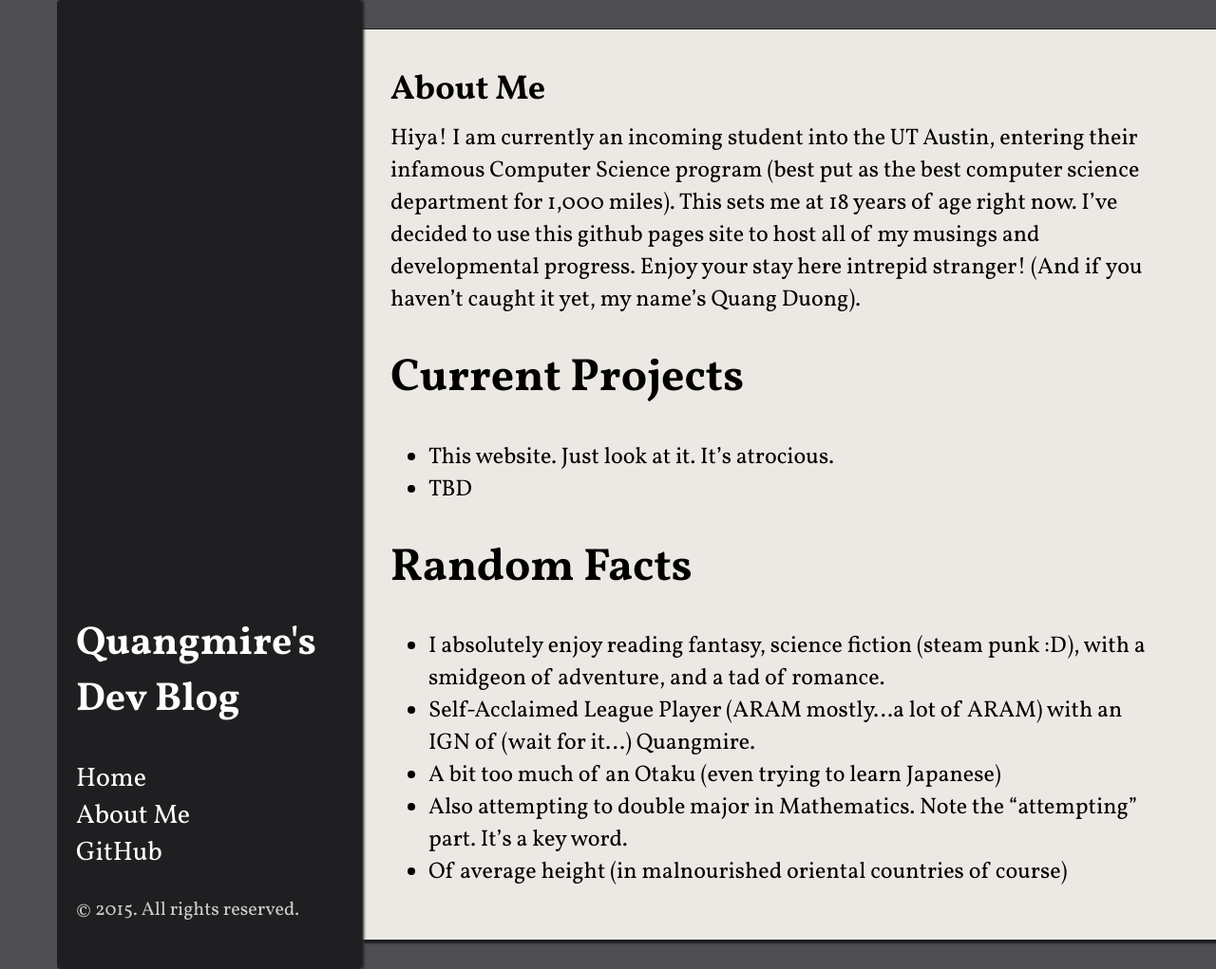
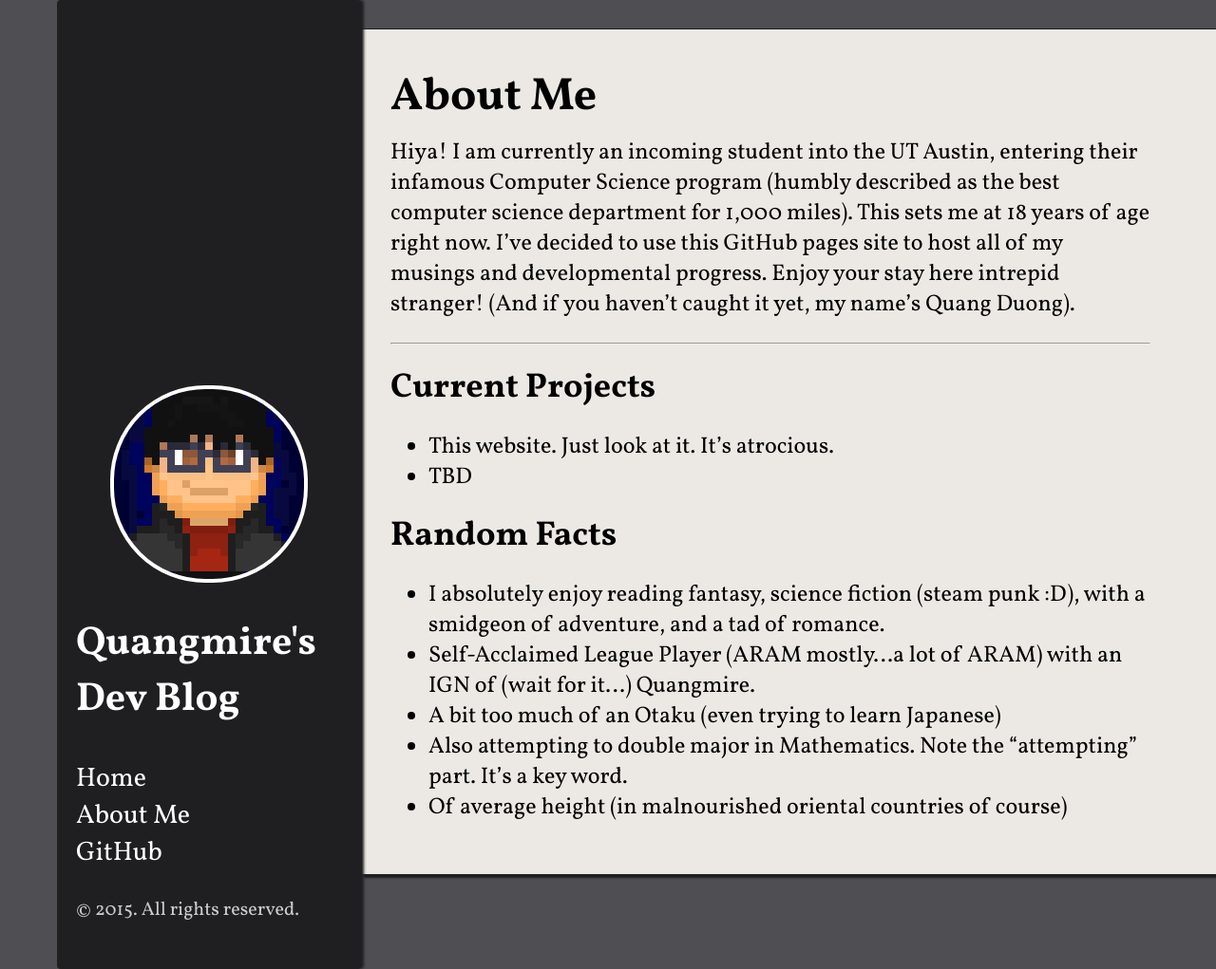
Before and after one commit to Quangmire/quangduong.me, a Jekyll site: the page built from about.md, in a window 1280 px wide and 1021 px high. Shown: the whole window at 95% size. Built offline with Jekyll 4.4.1, drawn with Linux system fonts in a browser that asks for light colours; Markdown is read by kramdown in place of the engine named in the settings.

Commit message:
Add profile picture and improve pagination
Add newest and oldest. Change the text to angle brackets. Paginates only 1 post at a time now. Add box-shadow for consistency and aesthetic appeal. Add Post X of Y. TODO Start producing actual posts.

```diff
--- a/_config.yml
+++ b/_config.yml
@@ -17,4 +17,4 @@
   name:           'Quang Duong'
   url:            https://github.com/Quangmire
 
-paginate:         5
+paginate:         1
--- a/_includes/head.html
+++ b/_includes/head.html
@@ -9,8 +9,7 @@
 
   <link rel="stylesheet" href="{{ site.baseurl }}public/css/stylesheet.css">
   <link href='http://fonts.googleapis.com/css?family=Vollkorn:400italic,700italic,400,700' rel='stylesheet' type='text/css'>
-  <!--
-  <link rel="apple-touch-icon-precomposed" sizes="144x144" href="{{ site.baseurl }}public/apple-touch-icon-144-precomposed.png">
-                                 <link rel="shortcut icon" href="{{ site.baseurl }}public/favicon.ico">
-								 -->
+
+  <link rel="icon" href="{{ site.baseurl }}public/profile.ico">
+
 </head>
--- a/_includes/sidebar.html
+++ b/_includes/sidebar.html
@@ -1,19 +1,20 @@
 <div class="sidebar">
 	<div class="sidebar-content">
+		<div class="sidebar-profile"> </div>
 		<h2>
-			<a href="{{ site.baseurl }}">{{ site.title }}</a>
+			<a href="{{ site.baseurl }}" title="Home">{{ site.title }}</a>
 		</h2>
 		<ul>
-			<li><a href="{{ site.baseurl }}">Home</a></li>
+			<li><a href="{{ site.baseurl }}" title="Home">Home</a></li>
 			{% assign pages_list = site.pages %}
 				{% for node in pages_list %}
 					{% if node.title != null %}
 						{% if node.layout == "page" %}
-							<li><a href="{{ node.url }}">{{ node.title }}</a></li>
+							<li><a href="{{ node.url }}" title="{{ node.title }}">{{ node.title }}</a></li>
 						{% endif %}
 					{% endif %}
 				{% endfor %}
-			<li><a href="{{ site.github.repo }}">GitHub</a></li>
+			<li><a href="{{ site.github.repo }}" title="GitHub">GitHub</a></li>
 			<li><h4>&copy; {{ site.time | date: '%Y' }}. All rights reserved.</h4></li>
 		</ul>
 	</div>
--- a/about.md
+++ b/about.md
@@ -3,18 +3,20 @@
 title: About Me
 ---
 Hiya! I am currently an incoming student into the UT Austin, entering their infamous Computer Science
-program (best put as the best computer science department for 1,000 miles). This sets me at 18 years
-of age right now. I've decided to use this github pages site to host all of my musings and developmental
+program (humbly described as the best computer science department for 1,000 miles). This sets me at 18 years
+of age right now. I've decided to use this GitHub pages site to host all of my musings and developmental
 progress. Enjoy your stay here intrepid stranger! (And if you haven't caught it yet, my name's Quang Duong).
 
-#Current Projects
-* This website. Just look at it. It's atrocious.
-* TBD
+***
 
-#Random Facts
-* I absolutely enjoy reading fantasy, science fiction (steam punk :D), with a smidgeon of adventure, and
+##Current Projects
++ This website. Just look at it. It's atrocious.
++ TBD
+
+##Random Facts
++ I absolutely enjoy reading fantasy, science fiction (steam punk :D), with a smidgeon of adventure, and
   a tad of romance.
-* Self-Acclaimed League Player (ARAM mostly...a lot of ARAM) with an IGN of (wait for it...) Quangmire.
-* A bit too much of an Otaku (even trying to learn Japanese)
-* Also attempting to double major in Mathematics. Note the "attempting" part. It's a key word.
-* Of average height (in malnourished oriental countries of course)
++ Self-Acclaimed League Player (ARAM mostly...a lot of ARAM) with an IGN of (wait for it...) Quangmire.
++ A bit too much of an Otaku (even trying to learn Japanese)
++ Also attempting to double major in Mathematics. Note the "attempting" part. It's a key word.
++ Of average height (in malnourished oriental countries of course)
--- a/public/css/stylesheet.css
+++ b/public/css/stylesheet.css
@@ -6,13 +6,9 @@
 body {
 	background-color: #4F4F53;
 }
+
 a {
 	text-decoration: none;
-}
-
-.related {
-	position: absolute;
-	left: 400px;
 }
 
 a:hover {
@@ -26,21 +22,51 @@
 }
 
 .pagination-item {
-	width: 120px;
+	width: 100px;
 	padding: 20px;
 	position: absolute;
-	color: #CCCCCC;
+	background-color: #3F3F43;
+	color: #EEEEEE;
 	margin-bottom: 30px;
 	text-align: center;
-	border: 1px #CCCCCC solid;
+	border: 1px #EEEEEE solid;
+	box-shadow: 3px 3px 3px #3F3F43;
+}
+
+.pagination a:hover {
+	background-color: #6F6F74;
+	text-decoration: none;
+}
+
+.pagination span {
+	color: #888888;
+	border-color: #888888;
+}
+
+.pagination-number {
+	color: #EEEEEE;
+	position: absolute;
+	left: 382px;
+	width: 930px;
+	margin-top: 20px;
+	text-align: center;
+	z-index: -1;
+}
+
+.oldest {
+	left: 400px;
 }
 
 .older {
-	left: 400px;
+	left: 550px;
 }
 
 .newer {
-	left: 1130px;
+	left: 1000px;
+}
+
+.newest {
+	left: 1150px;
 }
 
 .post {
@@ -50,7 +76,8 @@
 	background-color: #ECE9E4;
 	border-radius: 0px 4px 4px 0px;
 	border: 1px #1F1F21 solid;
-	box-shadow: 3px 3px 2px #1F1F21
+	box-shadow: 3px 3px 2px #1F1F21;
+	line-height: 32px;
 }
 
 .post-date {
@@ -90,7 +117,6 @@
 
 .post-title {
 	font-weight: bold;
-	font-size: 36px;
 	line-height: 20px;
 	color: black;
 }
@@ -116,8 +142,20 @@
 .sidebar-content {
 	font-size: 28px;
 	position: absolute;
+	right: 20px;
 	bottom: 20px;
 	left: 20px;
+}
+
+.sidebar-profile {
+	width: 200px;
+	height: 200px;
+	text-align: center;
+	margin: auto;
+	font-size: 20px;
+	border-radius: 100px;
+	border: 4px solid white;
+	background-image: url("/public/profile.png");
 }
 
 .sidebar h4 {
```
Also changed, not shown: _posts/2012-02-06-whats-jekyll - Copy.md (added, +12 -0 lines), _posts/2012-02-07-example-content - Copy.md (added, +138 -0 lines), _posts/2013-12-28-introducing-hyde - Copy.md (added, +37 -0 lines), index.html (+16 -7 lines), public/profile.ico (added), public/profile.png (added).
